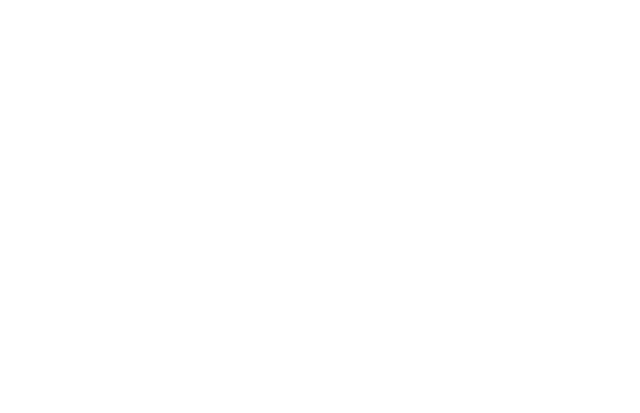
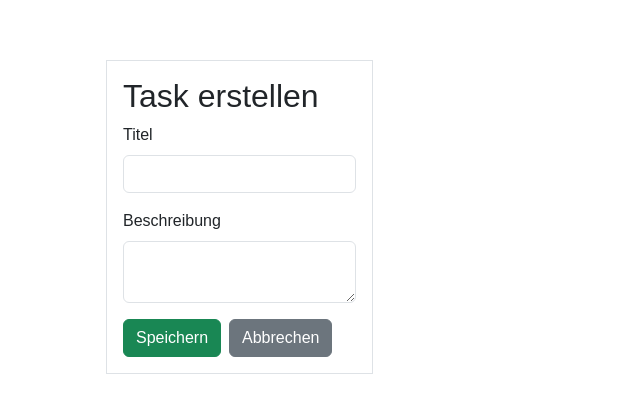
Before and after one commit to H14d3n/todoodle, a Vue app: page /create in a window 1280 px wide. Before the commit this address had no page. Shown: the part 227-640 px from the top of the page, without its empty margins (0-640 px from the left). Built offline with nearby package versions, Linux system fonts and the light colour scheme.

Commit message:
[Update] Implement Local Storage management
+ Task can now be created, updated and are saved to local storage.

```diff
--- a/src/App.vue
+++ b/src/App.vue
@@ -1,5 +1,5 @@
 <template>
-  <div id="app" class="p-0 my-4">
+  <div id="app" class="p-0 my-0">
     <router-view />
   </div>
 </template>
@@ -14,5 +14,7 @@ export default {
 
 body {
   font-family: Arial, sans-serif;
+  margin: 2rem
 }
+
 </style>
--- a/src/components/Sidebar.vue
+++ b/src/components/Sidebar.vue
@@ -1,15 +1,23 @@
-<script setup>
-
-</script>
-
 <template>
   <div class="container rounded">
     <div class="image-container">
-            <img @click="openEditView" src="./icons/plus.png" alt="Add" class="clickable">
-            <img @click="openSettings" class="mt-3 clickable" src="https://static-00.iconduck.com/assets.00/settings-icon-512x512-36g7k9iw.png" alt="Settings" >
+      <img @click="openCreateView" src="./icons/plus.png" alt="Add" class="clickable">
+      <img @click="openSettings" class="mt-3 clickable" src="https://static-00.iconduck.com/assets.00/settings-icon-512x512-36g7k9iw.png" alt="Settings">
     </div>
   </div>
 </template>
+
+<script setup>
+const emit = defineEmits();
+
+const openCreateView = () => {
+  emit('createTask');
+};
+
+const openSettings = () => {
+  // Handle settings logic
+};
+</script>
 
 <style scoped>
 .image-container img {
--- a/src/components/TodoItem.vue
+++ b/src/components/TodoItem.vue
@@ -4,7 +4,9 @@
       <h5>{{ todo.title }}</h5>
       <hr>
       <p>{{ todo.description }}</p>
-      <button @click="$emit('edit', todo)" class="btn btn-primary">🖉</button>
+      <button @click="$emit('edit', todo)" class="btn btn-primary btn-sm">
+      ✏️
+      </button>
     </div>
   </div>
 </template>
--- a/src/components/TodoList.vue
+++ b/src/components/TodoList.vue
@@ -2,7 +2,7 @@
   <div v-if="todos.length" class="container-xxl mt-6">
     <div class="row">
       <div v-for="todo in todos" :key="todo.id" class="col-mb-4 mb-3">
-        <TodoItem :todo="todo" @edit="editTask" class="todo-item" />
+        <TodoItem :todo="todo" class="todo-item" @edit="editTask(todo)" />
       </div>
     </div>
   </div>
@@ -16,14 +16,10 @@ export default {
   components: {
     TodoItem
   },
-  data() {
-    return {
-      todos: [
-        { id: 1, title: "Erstellen von Todoodle", description: "Vuejs & Bootstrap" },
-        { id: 2, title: "Aufgaben in JSON Format abspeichern", description: "Titel ist selbsterklärend 😂" },
-        { id: 3, title: "Andere Funktionalitäten", description: "Implementieren von Filter, Kategorien und vieles mehr." }
-      ]
-    };
+  computed: {
+    todos() {
+      return JSON.parse(localStorage.getItem('todos')) || [];
+    }
   },
   methods: {
     editTask(todo) {
@@ -43,7 +39,7 @@ export default {
 }
 
 .container-xxl {
-  display: grid;
+  display: flex;
 }
 
 .text-muted {
--- a/src/router/index.js
+++ b/src/router/index.js
@@ -1,10 +1,12 @@
 import { createRouter, createWebHistory } from 'vue-router';
 import HomeView from '@/views/HomeView.vue';
 import EditView from '@/views/EditView.vue';
+import CreateView from '@/views/CreateView.vue';
 
 const routes = [
-  { path: '/', component: HomeView },
-  { path: '/edit/:id', name: 'edit', component: EditView }
+  { path: '/', name: 'home', component: HomeView },
+  { path: '/edit/:id', name: 'edit', component: EditView },
+  { path: '/create', name: 'create', component: CreateView }
 ];
 
 const router = createRouter({
--- /dev/null
+++ b/src/views/CreateView.vue
@@ -0,0 +1,46 @@
+<template>
+    <div class="container mt-4 border p-3">
+      <h2>Task erstellen</h2>
+      <form @submit.prevent="saveTask">
+        <div class="mb-3">
+          <label class="form-label">Titel</label>
+          <input v-model="newTodo.title" type="text" class="form-control">
+        </div>
+        <div class="mb-3">
+          <label class="form-label">Beschreibung</label>
+          <textarea v-model="newTodo.description" class="form-control"></textarea>
+        </div>
+        <button type="submit" class="btn btn-success">Speichern</button>
+        <button type="button" @click="$emit('closeCreate')" class="btn btn-secondary ms-2">Abbrechen</button>
+      </form>
+    </div>
+  </template>
+
+  <script>
+  export default {
+    data() {
+      return {
+        newTodo: {
+          title: '',
+          description: ''
+        }
+      };
+    },
+    methods: {
+      saveTask() {
+        const newTodo = { ...this.newTodo, id: Date.now() };
+        const todos = JSON.parse(localStorage.getItem('todos')) || [];
+        todos.push(newTodo);
+        localStorage.setItem('todos', JSON.stringify(todos));
+        this.$emit('createTodo', newTodo);
+      }
+    }
+  };
+  </script>
+
+  <style scoped>
+  .container {
+    max-width: 500px;
+    border-color: black;
+  }
+  </style>
--- a/src/views/EditView.vue
+++ b/src/views/EditView.vue
@@ -4,11 +4,11 @@
       <form @submit.prevent="saveTask">
         <div class="mb-3">
           <label class="form-label">Titel</label>
-          <input v-model="todo.title" type="text" class="form-control">
+          <input v-model="editedTodo.title" type="text" class="form-control">
         </div>
         <div class="mb-3">
           <label class="form-label">Beschreibung</label>
-          <textarea v-model="todo.description" class="form-control"></textarea>
+          <textarea v-model="editedTodo.description" class="form-control"></textarea>
         </div>
         <button type="submit" class="btn btn-success">Speichern</button>
         <button type="button" @click="$emit('closeEdit')" class="btn btn-secondary ms-2">Abbrechen</button>
@@ -21,10 +21,20 @@
     props: {
       todo: Object
     },
+    data() {
+      return {
+        editedTodo: { ...this.todo }
+      };
+    },
     methods: {
       saveTask() {
-        console.log("Task gespeichert", this.todo);
-        this.$emit("closeEdit");
+        const updatedTodos = JSON.parse(localStorage.getItem('todos')) || [];
+        const index = updatedTodos.findIndex(todo => todo.id === this.editedTodo.id);
+        if (index !== -1) {
+          updatedTodos[index] = this.editedTodo;
+          localStorage.setItem('todos', JSON.stringify(updatedTodos));
+        }
+        this.$emit('updateTodo', this.editedTodo);
       }
     }
   };
--- a/src/views/HomeView.vue
+++ b/src/views/HomeView.vue
@@ -3,11 +3,15 @@
     <h1 class="text-center my-0 mx-0 border border-dark rounded">todoodle ©</h1>
     <div class="row">
       <div class="col-md-3 mt-3 mx-1 p-0 rounded">
-        <Sidebar />
+        <Sidebar @createTask="createTask" @openEdit="editTask" />
       </div>
       <div class="col-md-12 mt-1">
-        <EditView v-if="isEditing" :todo="selectedTodo" @closeEdit="isEditing = false" />
-        <TodoList v-else @editTask="editTask" />
+        <EditView v-if="isEditing" :todo="selectedTodo" @closeEdit="closeEdit" @updateTodo="updateTodo" />
+
+        <CreateView v-if="isCreating" @closeCreate="closeCreate" @createTodo="addTodo" />
+
+
+        <TodoList v-else @editTask="editTask" :todos="todos" />
       </div>
     </div>
   </div>
@@ -17,23 +21,56 @@
 import TodoList from "@/components/TodoList.vue";
 import Sidebar from "@/components/Sidebar.vue";
 import EditView from "@/views/EditView.vue";
+import CreateView from "@/views/CreateView.vue";
 
 export default {
   components: {
     TodoList,
     Sidebar,
-    EditView
+    EditView,
+    CreateView
   },
   data() {
     return {
       isEditing: false,
-      selectedTodo: null
+      isCreating: false,
+      selectedTodo: null,
+      todos: []
     };
+  },
+  created() {
+    this.loadTodos();
   },
   methods: {
     editTask(todo) {
-      this.selectedTodo = todo;
+      this.selectedTodo = { ...todo };
       this.isEditing = true;
+    },
+    createTask() {
+      this.isCreating = true;
+    },
+    closeCreate() {
+      this.isCreating = false;
+      this.loadTodos();
+    },
+    closeEdit() {
+      this.isEditing = false;
+      this.loadTodos();
+    },
+    updateTodo(updatedTodo) {
+      const index = this.todos.findIndex(todo => todo.id === updatedTodo.id);
+      if (index !== -1) {
+        this.todos[index] = updatedTodo;
+      }
+      this.isEditing = false;
+    },
+    addTodo(newTodo) {
+      this.todos.push(newTodo);
+      this.isCreating = false;
+    },
+    loadTodos() {
+      const savedTodos = JSON.parse(localStorage.getItem('todos')) || [];
+      this.todos = savedTodos;
     }
   }
 };
```
Also changed, not shown: src/stores/todoStore.js (added, +25 -0 lines). Lines whose indentation alone changed are shown as unchanged.
